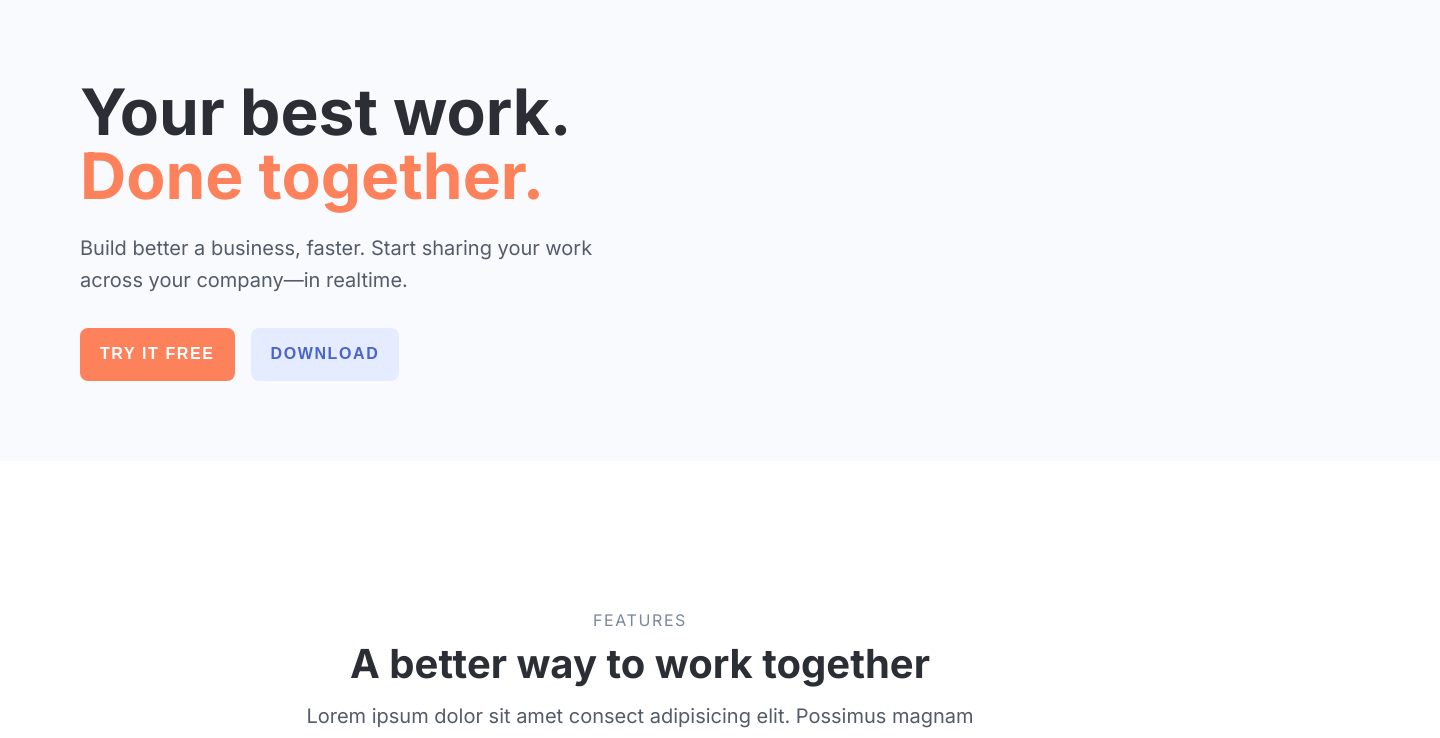
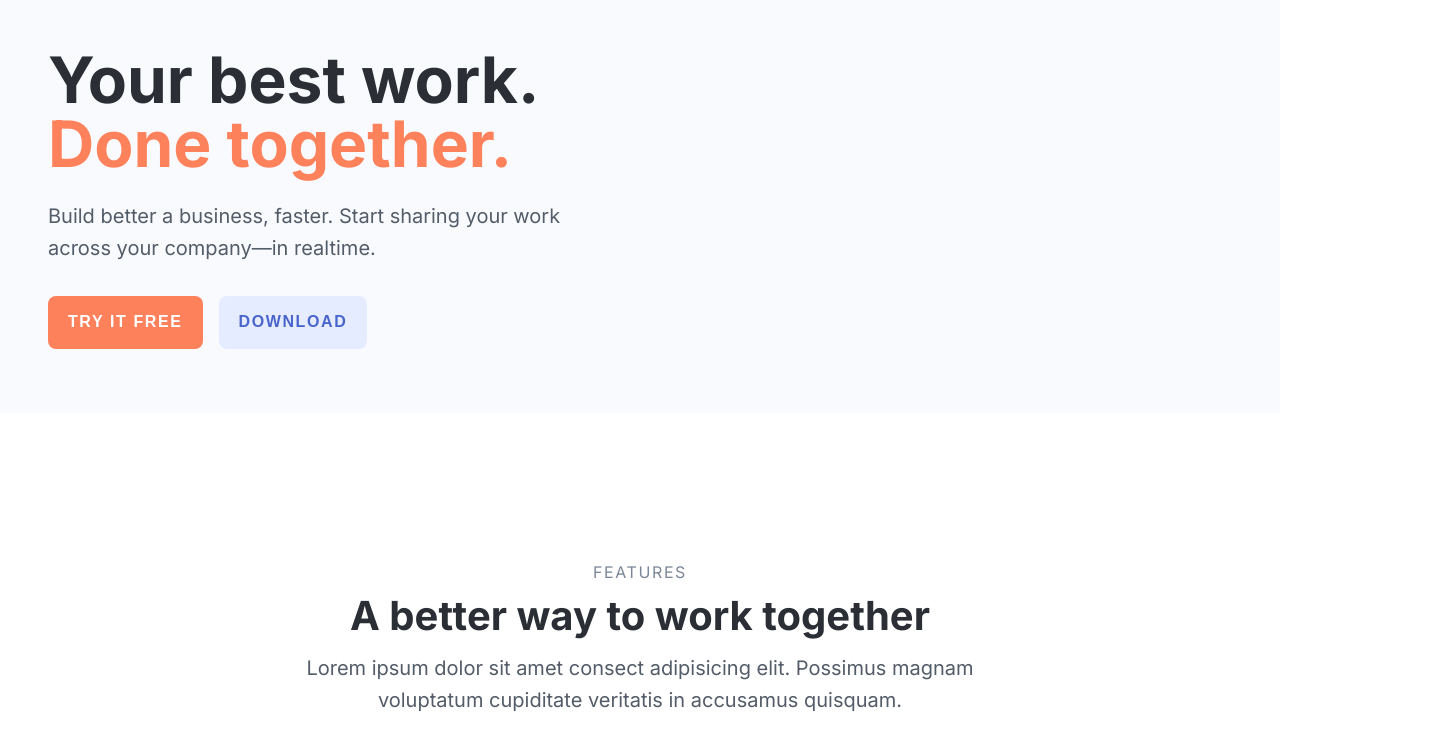
Before and after one commit to orwinmc/wedge, a Next.js app: page / in a window 1280 px wide. Shown: the top 738 px of the page, 1440 px wide, since content can reach past the window. Built offline with nearby package versions, Linux system fonts and the light colour scheme.

Commit message:
fix button margins

```diff
--- a/pages/index.tsx
+++ b/pages/index.tsx
@@ -107,7 +107,8 @@ const FeatureText = styled.div`
 const HeroContainer = styled.div`
   background-color: ${(props) => props.theme.palette.background.light};
   width: 100%;
-  padding: 5rem;
+  padding: 3rem;
+  box-sizing: border-box;
 `
 
 function Home(): ReactElement {
@@ -126,10 +127,15 @@ function Home(): ReactElement {
             Build better a business, faster. Start sharing your work across your
             company—in realtime.
           </MainDescription>
-          <Button variant="primary" style={{ marginRight: '16px' }}>
+          <Button
+            variant="primary"
+            style={{ marginRight: '1rem', marginBottom: '1rem' }}
+          >
             Try it free
           </Button>
-          <Button variant="secondary">Download</Button>
+          <Button variant="secondary" style={{ marginBottom: '1rem' }}>
+            Download
+          </Button>
         </HeroContainer>
         <br />
         <br />
```
